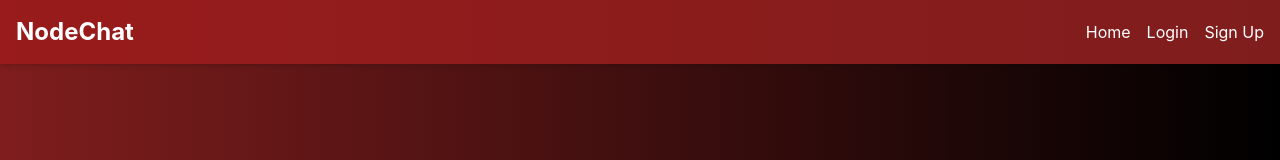
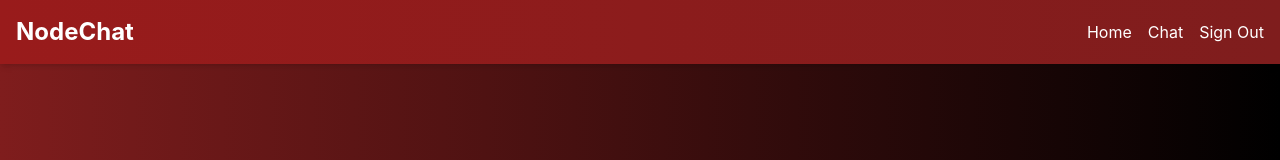
Before and after one commit to Ethan-Passino/NodeChat, a React (Create React App) app in the folder frontend/: page / in a window 1280 px wide. Shown: the top 160 px of the page. Built offline with nearby package versions, Linux system fonts and the light colour scheme; sample sign-in values are in the browser's storage.

Commit message:
logged in persistance + login and signup availabe when logged in already

```diff
--- a/frontend/src/App.js
+++ b/frontend/src/App.js
@@ -1,4 +1,4 @@
-import {useState} from 'react';
+import { useState, useEffect } from 'react';
 import { BrowserRouter as Router, Routes, Route, Navigate } from 'react-router-dom';
 import './App.css';
 import HomePage from './pages/HomePage';
@@ -6,32 +6,53 @@ import SignupPage from './pages/SignupPage';
 import LoginPage from './pages/LoginPage';
 
 function App() {
-  // Simulate user authentication status
-  /*
-        protected:
-                <Route
-          path="/chat"
-          element={isLoggedIn ? <ChatPage /> : <Navigate to="/login" replace />}
-        />
+  // Initialize authentication state from localStorage
+  const [isLoggedIn, setIsLoggedIn] = useState(() => {
+    const storedStatus = localStorage.getItem('isLoggedIn');
+    return storedStatus === 'true'; // Convert string to boolean
+  });
 
-  */
-  const [isLoggedIn, setIsLoggedIn] = useState(false);
+  const handleLogin = () => {
+    setIsLoggedIn(true);
+    localStorage.setItem('isLoggedIn', 'true'); // Persist to localStorage
+  };
 
   const handleLogout = () => {
     setIsLoggedIn(false);
-  }
+    localStorage.setItem('isLoggedIn', 'false'); // Clear from localStorage
+  };
 
+  // Optional: Synchronize auth state when the app loads
+  useEffect(() => {
+    const storedStatus = localStorage.getItem('isLoggedIn');
+    if (storedStatus === 'true') {
+      setIsLoggedIn(true);
+    }
+  }, []);
 
   return (
     <Router>
       <Routes>
         {/* Public Routes */}
-        <Route path="/" element={<HomePage isLoggedIn={isLoggedIn} handleLogout={handleLogout}/>} />
-        <Route path="/login" element={<LoginPage setIsLoggedIn={setIsLoggedIn}/>} />
-        <Route path="/signup" element={<SignupPage />} />
+        <Route
+          path="/"
+          element={<HomePage isLoggedIn={isLoggedIn} handleLogout={handleLogout} />}
+        />
+        <Route
+          path="/login"
+          element={isLoggedIn ? <Navigate to="/" replace /> : <LoginPage setIsLoggedIn={handleLogin} />}
+        />
+        <Route
+          path="/signup"
+          element={isLoggedIn ? <Navigate to="/" replace /> : <SignupPage />}
+        />
 
         {/* Protected Routes */}
-
+        {/* Example: Add protected routes here */}
+        {/* <Route
+          path="/chat"
+          element={isLoggedIn ? <ChatPage /> : <Navigate to="/login" replace />}
+        /> */}
 
         {/* Catch-All Redirect to Home */}
         <Route path="*" element={<Navigate to="/" replace />} />
```
